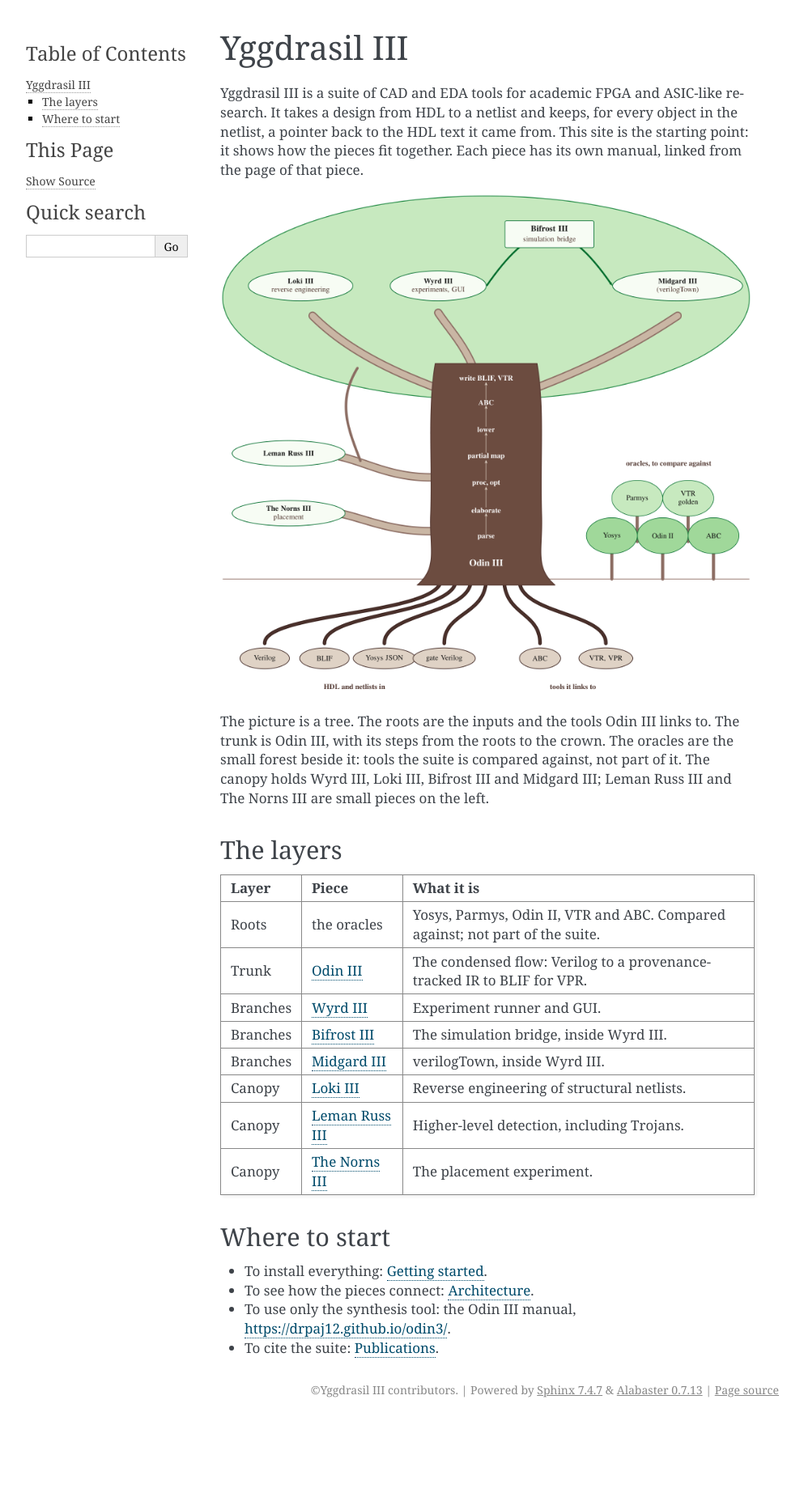
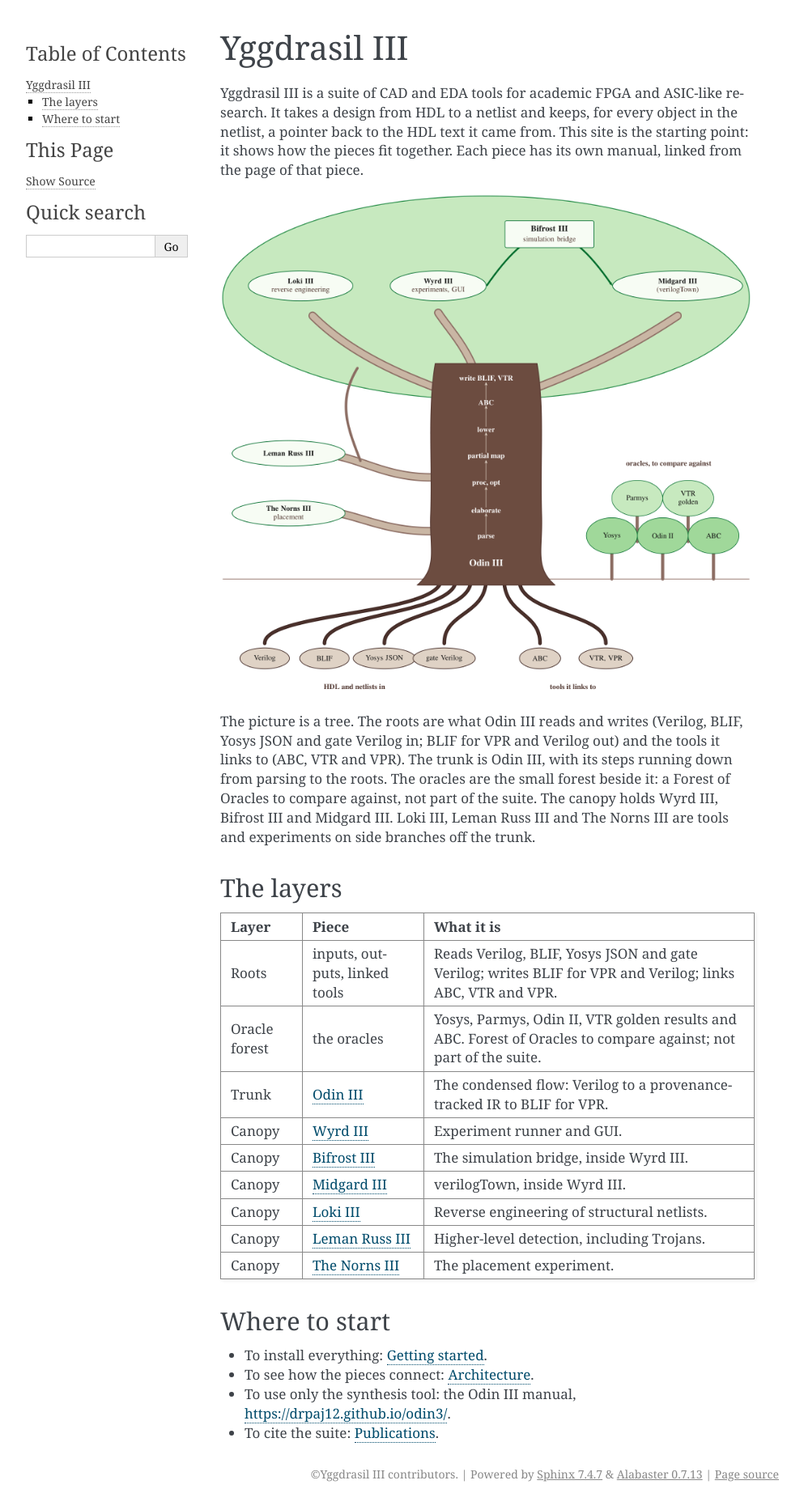
Before and after one commit to drpaj12/YggdrasilIII, a Sphinx documentation site: the page built from docs/index.md, in a window 1280 px wide. Shown: the whole page at 81% size, without its empty margins (148-1141 px from the left). Built offline with Sphinx 7.4.7, drawn with Linux system fonts in a browser that asks for light colours; before the commit the page ends 1756 px from its top, so only the background shows below that.

Commit message:
hub: new tree figure; Loki III, Leman Russ III, Norns III as Tool & Experiment pieces (#2)
Claude-Session: https://claude.ai/code/session_01A62VDZFXEPRTsZwptzzALQ

Co-authored-by: Claude Sonnet 5.5 <noreply@anthropic.com>

```diff
--- a/docs/index.md
+++ b/docs/index.md
@@ -7,20 +7,23 @@ piece has its own manual, linked from the page of that piece.
 
 ![Yggdrasil III drawn as a tree](_static/yggdrasil-tree.png)
 
-The picture is a tree. The roots are the inputs and the tools Odin III links to. The trunk is Odin III,
-with its steps from the roots to the crown. The oracles are the small forest beside it: tools the suite
-is compared against, not part of it. The canopy holds Wyrd III, Loki III, Bifrost III and Midgard III;
-Leman Russ III and The Norns III are small pieces on the left.
+The picture is a tree. The roots are what Odin III reads and writes (Verilog, BLIF, Yosys JSON and gate
+Verilog in; BLIF for VPR and Verilog out) and the tools it links to (ABC, VTR and VPR). The trunk is
+Odin III, with its steps running down from parsing to the roots. The oracles are the small forest beside
+it: a Forest of Oracles to compare against, not part of the suite. The canopy holds Wyrd III, Bifrost III
+and Midgard III. Loki III, Leman Russ III and The Norns III are tools and experiments on side branches
+off the trunk.
 
 ## The layers
 
 | Layer | Piece | What it is |
 |---|---|---|
-| Roots | the oracles | Yosys, Parmys, Odin II, VTR and ABC. Compared against; not part of the suite. |
+| Roots | inputs, outputs, linked tools | Reads Verilog, BLIF, Yosys JSON and gate Verilog; writes BLIF for VPR and Verilog; links ABC, VTR and VPR. |
+| Oracle forest | the oracles | Yosys, Parmys, Odin II, VTR golden results and ABC. Forest of Oracles to compare against; not part of the suite. |
 | Trunk | {doc}`Odin III <pieces/odin3>` | The condensed flow: Verilog to a provenance-tracked IR to BLIF for VPR. |
-| Branches | {doc}`Wyrd III <pieces/wyrd>` | Experiment runner and GUI. |
-| Branches | {doc}`Bifrost III <pieces/bifrost>` | The simulation bridge, inside Wyrd III. |
-| Branches | {doc}`Midgard III <pieces/midgard>` | verilogTown, inside Wyrd III. |
+| Canopy | {doc}`Wyrd III <pieces/wyrd>` | Experiment runner and GUI. |
+| Canopy | {doc}`Bifrost III <pieces/bifrost>` | The simulation bridge, inside Wyrd III. |
+| Canopy | {doc}`Midgard III <pieces/midgard>` | verilogTown, inside Wyrd III. |
 | Canopy | {doc}`Loki III <pieces/loki>` | Reverse engineering of structural netlists. |
 | Canopy | {doc}`Leman Russ III <pieces/leman-russ>` | Higher-level detection, including Trojans. |
 | Canopy | {doc}`The Norns III <pieces/norns>` | The placement experiment. |
```
Also changed, not shown: README.md (+9 -8 lines), docs/pieces/leman-russ.md (+1 -1 lines), docs/pieces/loki.md (+1 -1 lines), docs/pieces/norns.md (+1 -1 lines), images/yggdrasil-tree.png, images/yggdrasil-tree.svg, 1 other file.
